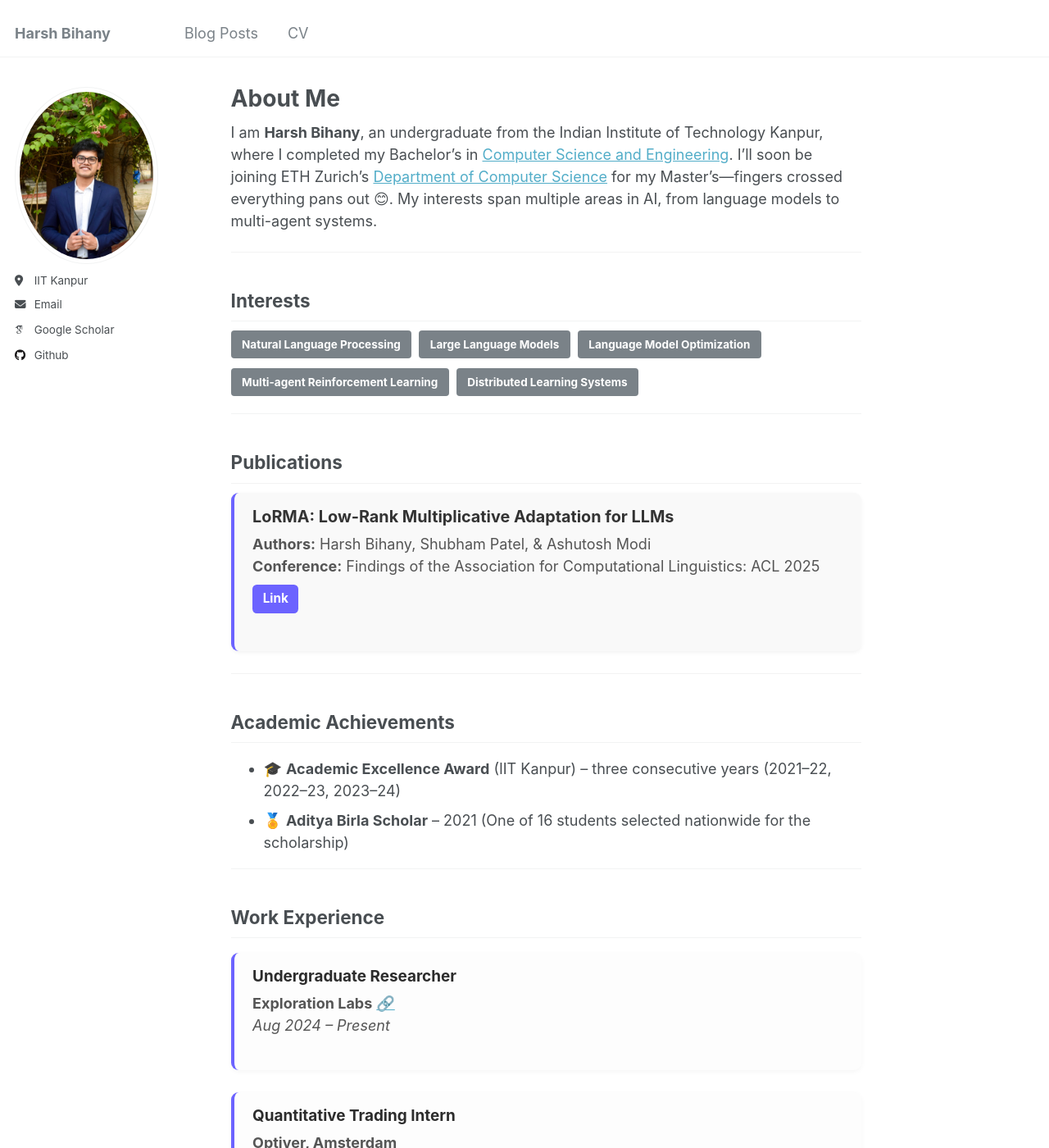
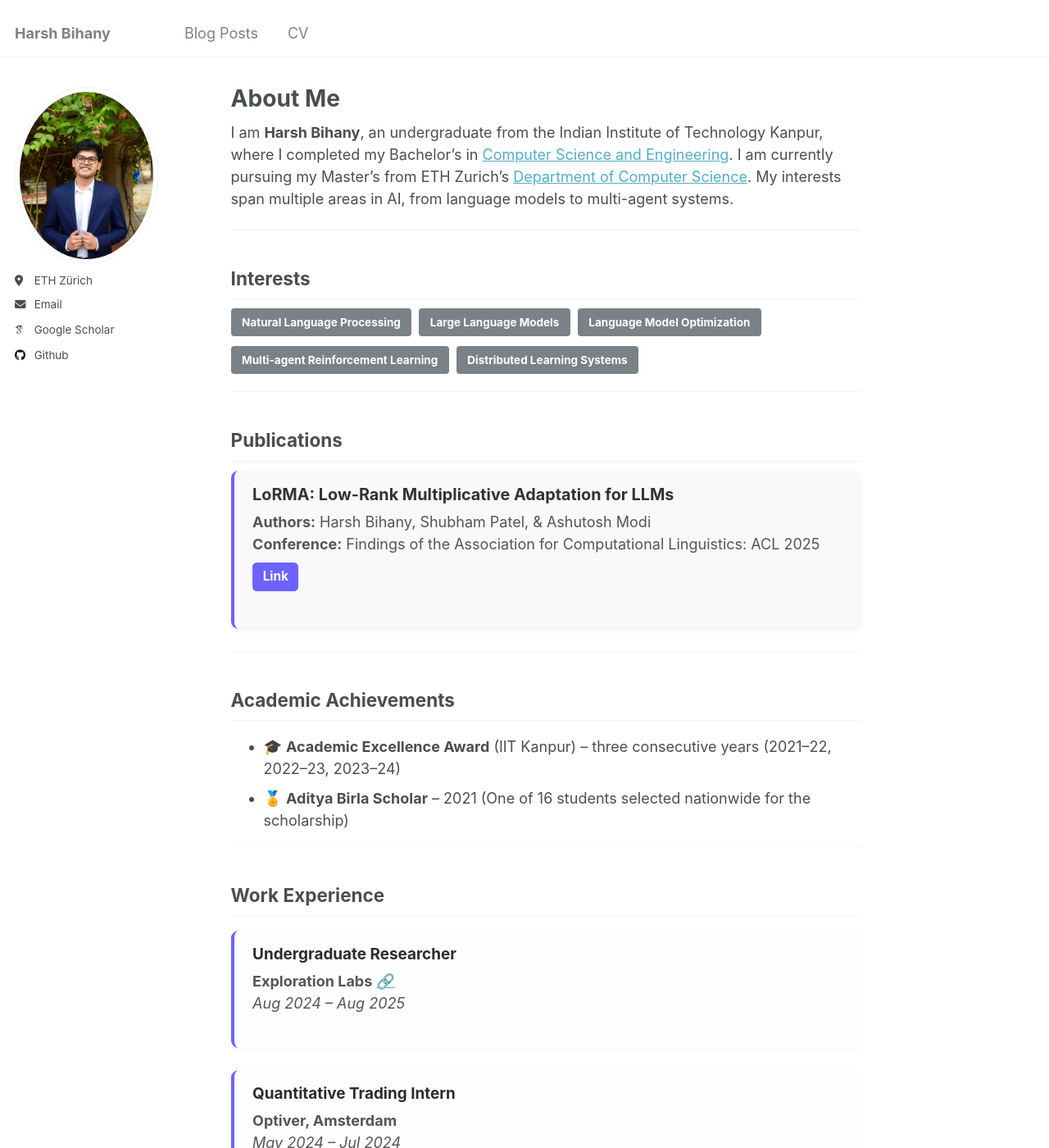
Before and after one commit to bihany-harsh/bihany-harsh.github.io, a Jekyll site: the page built from _pages/about.md, in a window 1280 px wide and 1400 px high. Shown: the whole window at 82% size. Built offline with Jekyll 4.4.1, drawn with Linux system fonts in a browser that asks for light colours; some web fonts are replaced.

Commit message:
about page update

```diff
--- a/_config.yml
+++ b/_config.yml
@@ -25,7 +25,7 @@ author:
   # name             : "Harsh Bihany"
   pronouns         : # example: "she/her"
   # bio              : "Short biography for the left-hand sidebar"
-  location         : "IIT Kanpur"
+  location         : "ETH Zürich"
   # location         : "ETH Zurich"
   employer         : # "Red Brick University"
   uri              : # URL
--- a/_pages/about.md
+++ b/_pages/about.md
@@ -8,7 +8,7 @@ redirect_from:
 ---
 <!-- ===== Introduction ===== -->
 
-I am **Harsh Bihany**, an undergraduate from the Indian Institute of Technology Kanpur, where I completed my Bachelor’s in [Computer Science and Engineering](https://cse.iitk.ac.in). I’ll soon be joining ETH Zurich’s [Department of Computer Science](https://inf.ethz.ch/) for my Master’s—fingers crossed everything pans out 😊. My interests span multiple areas in AI, from language models to multi-agent systems.
+I am **Harsh Bihany**, an undergraduate from the Indian Institute of Technology Kanpur, where I completed my Bachelor’s in [Computer Science and Engineering](https://cse.iitk.ac.in). I am currently pursuing my Master's from ETH Zurich’s [Department of Computer Science](https://inf.ethz.ch/). My interests span multiple areas in AI, from language models to multi-agent systems.
 
 ---
 
@@ -61,7 +61,7 @@ I am **Harsh Bihany**, an undergraduate from the Indian Institute of Technology
 <div class="experience">
     <h4>Undergraduate Researcher</h4>
     <p><strong>Exploration Labs</strong> <a href="https://exploration-lab.github.io/" target="_blank">🔗</a> <br>
-    <em>Aug 2024 – Present</em></p>
+    <em>Aug 2024 – Aug 2025</em></p>
   </div>
 
 <div class="experience">
```
